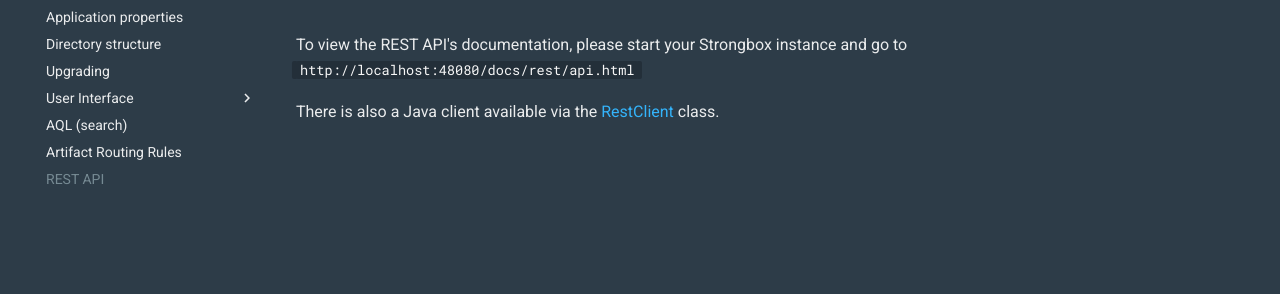
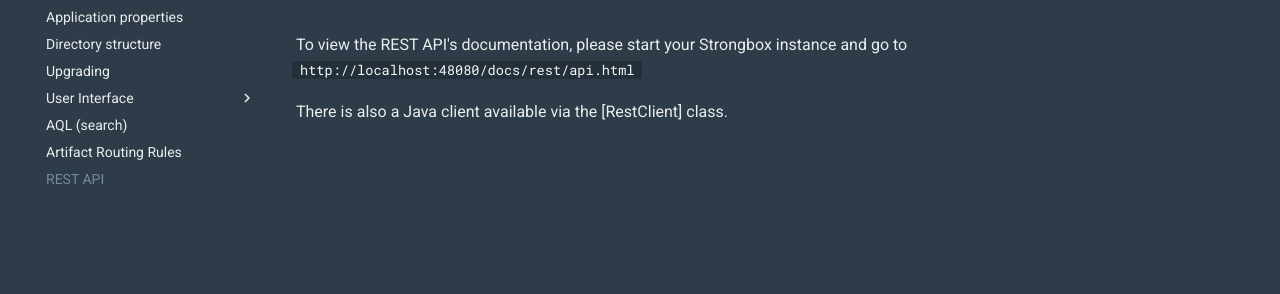
Before and after one commit to strongbox/strongbox-docs, an MkDocs documentation site: the page built from docs/user-guide/rest-api.md, in a window 1280 px wide. Shown: the part 196-490 px from the top of the page. Built offline with MkDocs 1.6.1 and Material for MkDocs 9.7.7, drawn with Linux system fonts in a browser that asks for light colours; comment, search, counter and statistics services are not loaded; part of the change alters nothing that is shown.

```diff
--- a/docs/user-guide/rest-api.md
+++ b/docs/user-guide/rest-api.md
@@ -2,5 +2,3 @@
 To view the REST API's documentation, please start your Strongbox instance and go to `http://localhost:48080/docs/rest/api.html`
 
 There is also a Java client available via the [RestClient] class.
-
-[RestClient]: https://github.com/strongbox/strongbox/blob/master/strongbox-rest-client/src/main/java/org/carlspring/strongbox/client/RestClient.java
```
